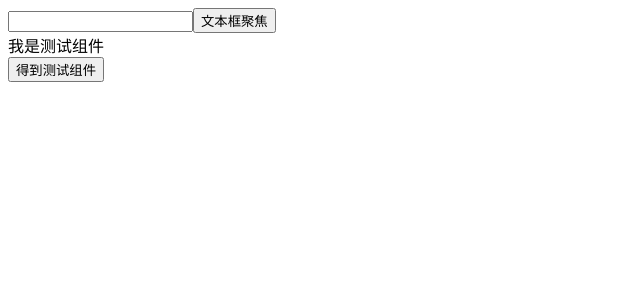
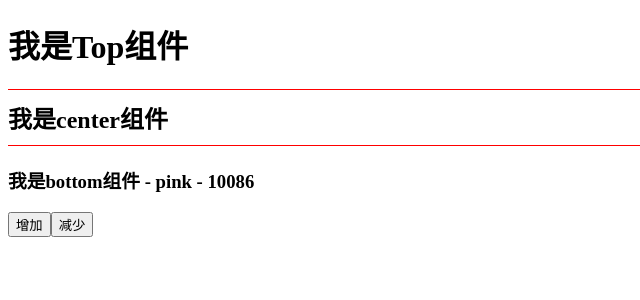
Before and after one commit to ccbjdnn/Vue, a Vue app in the folder vue3/vue3-demo/: page / in a window 1280 px wide. Shown: the top 300 px of the page, without its empty margins (0-640 px from the left). Built offline with nearby package versions, Linux system fonts and the light colour scheme.

Commit message:
provide-inject跨层级传递数据

```diff
--- /dev/null
+++ b/vue3/vue3-demo/src/Top.vue
@@ -0,0 +1,32 @@
+<script setup>
+import Center from '@/components/center.vue'
+import { provide, ref } from 'vue'
+
+// 跨层传递普通数据
+const themeColor = 'pink'
+provide('themeColor', themeColor)
+// 跨层传递响应式数据
+const count = ref(0)
+provide('count', count)
+
+//跨层传递方法
+const addCount = (val) => {
+  count.value += val
+}
+provide('addCount', addCount)
+provide('subCount', (val) => {
+  count.value -= val
+})
+
+setTimeout(() => {
+  count.value += 10086
+}, 1000)
+
+</script>
+
+<template>
+  <div>
+    <h1>我是Top组件</h1>
+    <Center></Center>
+  </div>
+</template>
--- /dev/null
+++ b/vue3/vue3-demo/src/components/bottom.vue
@@ -0,0 +1,26 @@
+<script setup>
+import { inject } from 'vue'
+
+// 跨层接收普通数据
+const themeColor = inject('themeColor')
+console.log(themeColor);
+// 跨层接收响应式数据
+const count = inject('count')
+console.log(count);
+// 跨层接收方法
+const addCount = inject('addCount')
+const subCount = inject('subCount')
+</script>
+
+<template>
+  <div>
+    <h3>我是bottom组件 - {{ themeColor }} - {{ count }}</h3>
+  </div>
+  <div>
+    <button @click="addCount(10)">增加</button>
+    <button @click="subCount(10)">减少</button>
+  </div>
+</template>
+
+<style scoped>
+</style>
--- /dev/null
+++ b/vue3/vue3-demo/src/components/center.vue
@@ -0,0 +1,17 @@
+<script setup>
+import Bottom from '@/components/bottom.vue'
+</script>
+
+<template>
+  <div>
+    <h2>我是center组件</h2>
+    <Bottom></Bottom>
+  </div>
+</template>
+
+<style scoped>
+  h2 {
+    border-block: 1px solid red;
+    padding: 10px 0;
+  }
+</style>
--- a/vue3/vue3-demo/src/main.js
+++ b/vue3/vue3-demo/src/main.js
@@ -5,7 +5,8 @@ import { createApp } from 'vue'
 // import Watch from '@/watch.vue'
 // import Api from '@/生命周期api.vue'
 // import Father from '@/father.vue'
-import Ref from '@/ref模板应用.vue'
+// import Ref from '@/ref模板应用.vue'
+import Top from '@/Top.vue'
 
 
 
@@ -14,4 +15,5 @@ import Ref from '@/ref模板应用.vue'
 // createApp(Computed).mount('#app')
 // createApp(Watch).mount('#app')
 // createApp(Father).mount('#app')
-createApp(Ref).mount('#app')
+// createApp(Ref).mount('#app')
+createApp(Top).mount('#app')
```
